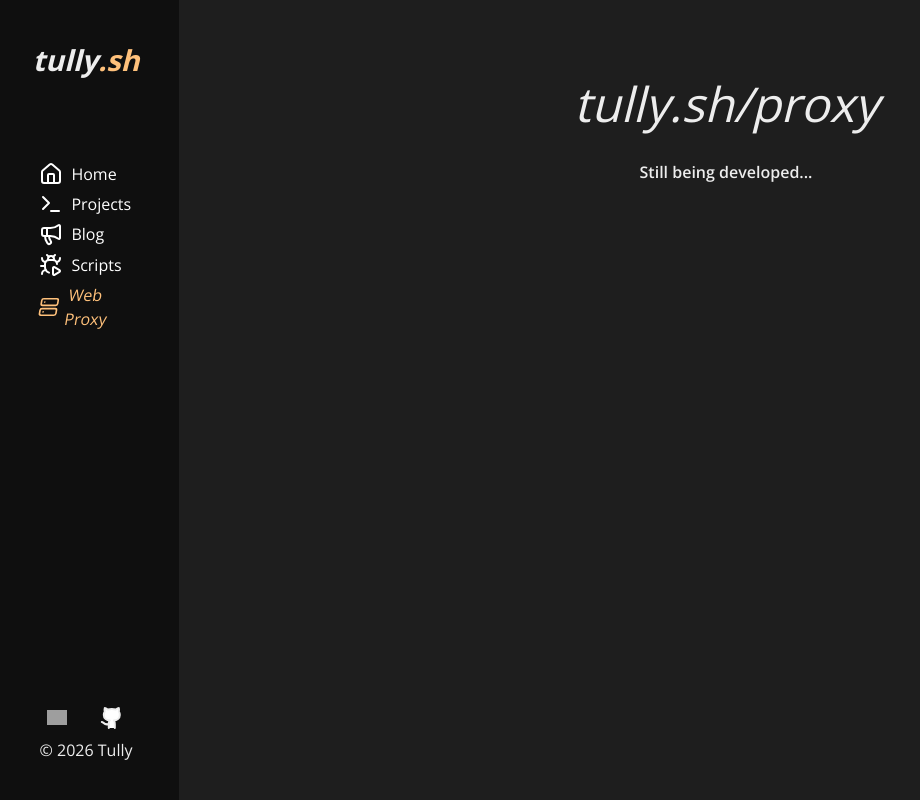
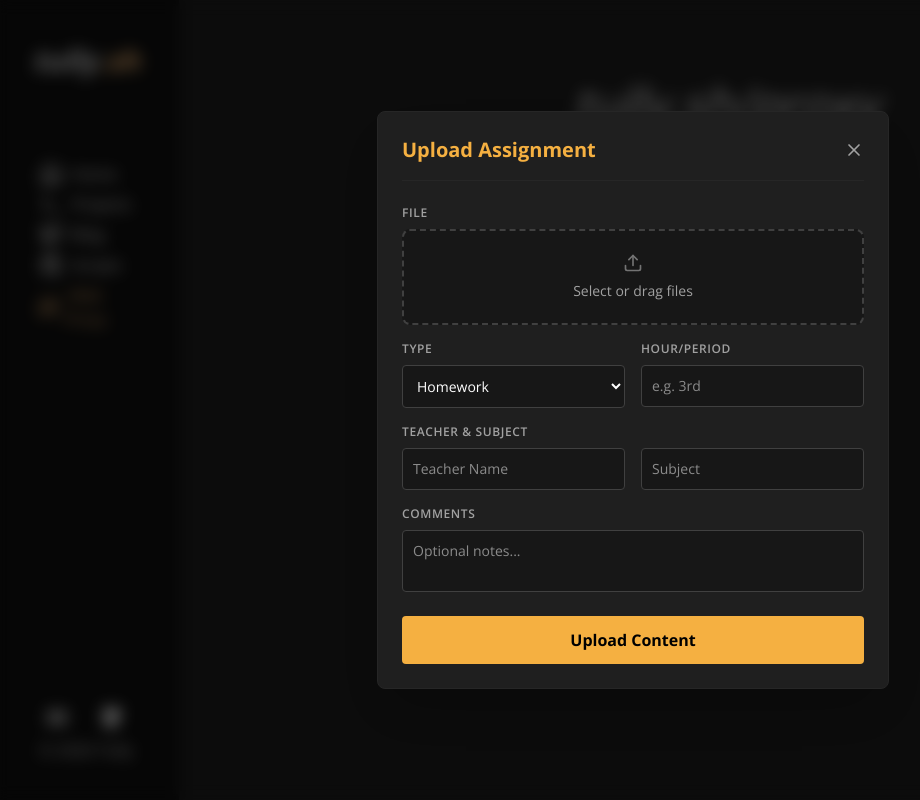
Before and after one commit to Tullysaurus/tully.sh, a Next.js app: page /proxy in a window 1280 px wide. Shown: the whole page, without its empty margins (7-927 px from the left). Built offline with nearby package versions, Linux system fonts and the light colour scheme; grey boxes are pictures that could not be loaded.

Commit message:
Add upload modal

```diff
--- a/package.json
+++ b/package.json
@@ -16,6 +16,7 @@
 		"@tanstack/react-query": "^5.90.21",
 		"dotenv": "^17.3.1",
 		"fontawesome": "^5.6.3",
+		"jszip": "^3.10.1",
 		"lucide-react": "^0.575.0",
 		"next": "16.1.5",
 		"postgres": "^3.4.8",
--- a/src/app/(main)/proxy/page.tsx
+++ b/src/app/(main)/proxy/page.tsx
@@ -1,3 +1,7 @@
+"use client";
+
+import UploadModal from "@/components/upload-modal";
+
 export default function Proxy() {
   return (
     <div
@@ -7,6 +11,11 @@ export default function Proxy() {
       <p className="text-l text-center w-3/8 font-semibold">
         Still being developed...
       </p>
+      <UploadModal onClose={()=>{
+        console.log("modal closed")
+      }} onSuccess={()=>{
+        console.log('modal success')
+      }}/>
     </div>
   );
 }
--- /dev/null
+++ b/src/components/upload-modal.tsx
@@ -0,0 +1,220 @@
+"use client";
+
+import { useState } from "react";
+import { X, Loader2, CheckCircle, AlertCircle, Upload as UploadIcon } from "lucide-react";
+import JSZip from "jszip";
+
+interface UploadModalProps {
+  onClose: () => void;
+  onSuccess?: () => void;
+}
+
+export default function UploadModal({ onClose, onSuccess }: UploadModalProps) {
+  const [files, setFiles] = useState<File[]>([]);
+  const [formData, setFormData] = useState({
+    type: "HOMEWORK", // Default value
+    teacher: "",
+    subject: "",
+    hour: "",
+    comments: "",
+  });
+
+  const [status, setStatus] = useState<"idle" | "loading" | "success" | "error">("idle");
+  const [error, setError] = useState("");
+
+  const handleInputChange = (e: React.ChangeEvent<HTMLInputElement | HTMLSelectElement | HTMLTextAreaElement>) => {
+    const { name, value } = e.target;
+    setFormData((prev) => ({ ...prev, [name]: value }));
+  };
+
+  const handleFileChange = (e: React.ChangeEvent<HTMLInputElement>) => {
+    if (e.target.files) {
+      setFiles(Array.from(e.target.files));
+    }
+  };
+
+  const handleSubmit = async (e: React.FormEvent) => {
+    e.preventDefault();
+    if (files.length === 0) {
+      setError("Please select at least one file.");
+      return;
+    }
+
+    setStatus("loading");
+    setError("");
+
+    try {
+      const zip = new JSZip();
+      files.forEach(file => {
+        zip.file(file.name, file);
+      });
+
+      const zipBlob = await zip.generateAsync({ type: "blob" });
+      const zipFile = new File([zipBlob], "upload.zip", { type: "application/zip" });
+
+      const data = new FormData();
+      data.append("file", zipFile);
+      data.append("name", "upload.zip");
+      data.append("type", formData.type.toUpperCase());
+      if (formData.teacher) data.append("teacher", formData.teacher);
+      if (formData.subject) data.append("subject", formData.subject);
+      if (formData.hour) data.append("hour", formData.hour);
+      if (formData.comments) data.append("comments", formData.comments);
+
+      const response = await fetch("https://api.tully.sh/uploads", {
+        method: "POST",
+        body: data,
+      });
+
+      if (!response.ok) {
+        const errorData = await response.json() as { error?: string };
+        throw new Error(errorData.error || "Upload failed");
+      }
+
+      setStatus("success");
+      if (onSuccess) onSuccess();
+    } catch (err) {
+      setStatus("error");
+      setError(err instanceof Error ? err.message : "An unexpected error occurred.");
+    }
+  };
+
+  return (
+    <div className="fixed inset-0 z-50 flex items-center justify-center bg-black/60 backdrop-blur-sm p-4">
+      <div className="relative w-full max-w-lg bg-[#1f1f1f] rounded-lg border border-neutral-800 p-6 shadow-2xl flex flex-col gap-4 max-h-[90vh] overflow-y-auto">
+
+        {/* Header */}
+        <div className="flex items-center justify-between border-b border-neutral-800 pb-4">
+          <h2 className="text-xl font-bold text-[#f5b041]">Upload Assignment</h2>
+          <button onClick={onClose} className="text-neutral-400 hover:text-white transition-colors cursor-pointer">
+            <X size={20} />
+          </button>
+        </div>
+
+        {status === "success" ? (
+          <div className="flex flex-col items-center justify-center py-8 gap-4 text-center">
+            <CheckCircle className="text-green-500 w-16 h-16" />
+            <div>
+              <p className="text-white text-lg font-medium">Upload Complete!</p>
+              <p className="text-neutral-400 text-sm mt-1">Your file has been processed and saved.</p>
+            </div>
+            <button
+              onClick={onClose}
+              className="mt-4 px-6 py-2 bg-neutral-800 hover:bg-neutral-700 text-white rounded-md transition-colors"
+            >
+              Close
+            </button>
+          </div>
+        ) : (
+          <form onSubmit={handleSubmit} className="flex flex-col gap-4 mt-2">
+
+            {/* File Input */}
+            <div className="flex flex-col gap-2">
+              <label className="text-xs font-semibold text-neutral-400 uppercase tracking-wider">File</label>
+              <div className="relative group">
+                <input
+                  type="file"
+                  onChange={handleFileChange}
+                  className="hidden"
+                  id="file-upload"
+                  multiple
+                  required
+                />
+                <label
+                  htmlFor="file-upload"
+                  className={`flex flex-col items-center justify-center w-full h-24 border-2 border-dashed rounded-lg cursor-pointer transition-colors ${
+                    files.length > 0 ? "border-[#f5b041] bg-[#f5b041]/5" : "border-neutral-700 hover:border-neutral-500 bg-neutral-900"
+                  }`}
+                >
+                  <UploadIcon size={20} className={files.length > 0 ? "text-[#f5b041]" : "text-neutral-500"} />
+                  <span className="text-sm text-neutral-400 mt-2 truncate max-w-[80%]">
+                    {files.length > 0 ? `${files.length} file(s) selected` : "Select or drag files"}
+                  </span>
+                </label>
+              </div>
+            </div>
+
+            {/* Grid for Small Fields */}
+            <div className="grid grid-cols-2 gap-4">
+              <div className="flex flex-col gap-2">
+                <label className="text-xs font-semibold text-neutral-400 uppercase tracking-wider">Type</label>
+                <select
+                  name="type"
+                  value={formData.type}
+                  onChange={handleInputChange}
+                  className="bg-neutral-900 border border-neutral-700 rounded p-2.5 text-white text-sm focus:border-[#f5b041] outline-none"
+                >
+                  <option value="HOMEWORK">Homework</option>
+                  <option value="EXAM">Exam</option>
+                  <option value="QUIZ">Quiz</option>
+                  <option value="NOTE">Notes</option>
+                </select>
+              </div>
+              <div className="flex flex-col gap-2">
+                <label className="text-xs font-semibold text-neutral-400 uppercase tracking-wider">Hour/Period</label>
+                <input
+                  name="hour"
+                  placeholder="e.g. 3rd"
+                  onChange={handleInputChange}
+                  className="bg-neutral-900 border border-neutral-700 rounded p-2.5 text-white text-sm focus:border-[#f5b041] outline-none"
+                />
+              </div>
+            </div>
+
+            {/* General Fields */}
+            <div className="flex flex-col gap-2">
+              <label className="text-xs font-semibold text-neutral-400 uppercase tracking-wider">Teacher & Subject</label>
+              <div className="grid grid-cols-2 gap-4">
+                <input
+                  name="teacher"
+                  placeholder="Teacher Name"
+                  onChange={handleInputChange}
+                  className="bg-neutral-900 border border-neutral-700 rounded p-2.5 text-white text-sm focus:border-[#f5b041] outline-none"
+                />
+                <input
+                  name="subject"
+                  placeholder="Subject"
+                  onChange={handleInputChange}
+                  className="bg-neutral-900 border border-neutral-700 rounded p-2.5 text-white text-sm focus:border-[#f5b041] outline-none"
+                />
+              </div>
+            </div>
+
+            <div className="flex flex-col gap-2">
+              <label className="text-xs font-semibold text-neutral-400 uppercase tracking-wider">Comments</label>
+              <textarea
+                name="comments"
+                rows={2}
+                placeholder="Optional notes..."
+                onChange={handleInputChange}
+                className="bg-neutral-900 border border-neutral-700 rounded p-2.5 text-white text-sm focus:border-[#f5b041] outline-none resize-none"
+              />
+            </div>
+
+            {status === "error" && (
+              <div className="flex items-center gap-2 text-red-500 text-sm px-1 bg-red-500/10 p-2 rounded">
+                <AlertCircle size={16} />
+                <span>{error}</span>
+              </div>
+            )}
+
+            <button
+              type="submit"
+              disabled={status === "loading"}
+              className="w-full bg-[#f5b041] hover:bg-[#d49b3b] disabled:opacity-50 disabled:cursor-not-allowed text-black font-bold py-3 rounded mt-2 transition-transform active:scale-[0.98] flex items-center justify-center gap-2 cursor-pointer"
+            >
+              {status === "loading" ? (
+                <>
+                  <Loader2 className="animate-spin" size={18} />
+                  Uploading...
+                </>
+              ) : (
+                "Upload Content"
+              )}
+            </button>
+          </form>
+        )}
+      </div>
+    </div>
+  );
+}
```
Also changed, not shown: 1 other file (tests, documents, lock files or other folders).
